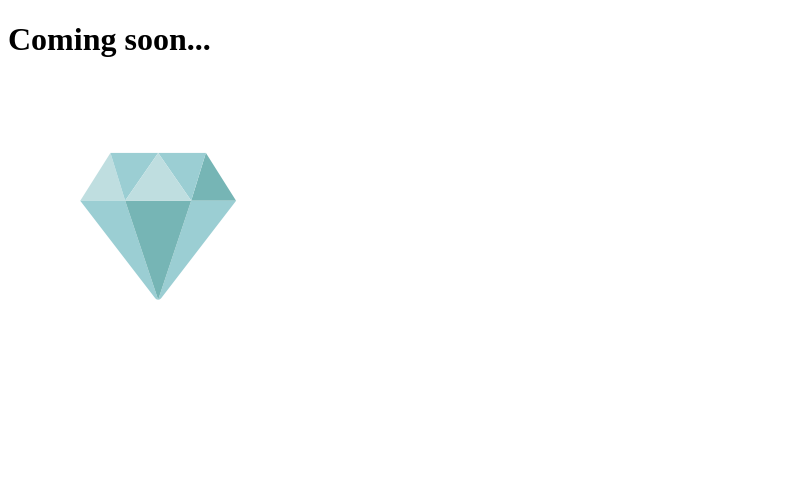
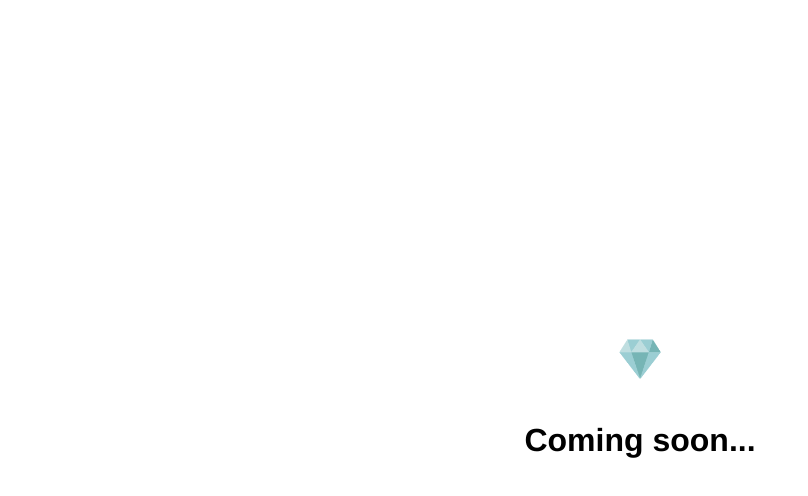
Before and after one commit to gabibranco/git-101, a plain HTML site: page index.html in a window 1280 px wide. Shown: the whole page, without its empty margins (0-808 px from the left). Drawn offline with Linux system fonts and the light colour scheme.

Commit message:
Centered image and tagline

```diff
--- a/index.html
+++ b/index.html
@@ -1,10 +1,12 @@
 <!DOCTYPE html>
 <html>
 <head>
-	<title></title>
+	<link rel="stylesheet" href="style.css">
 </head>
 <body>
-	<h1>Coming soon...</h1>
-	<img src="diamond.png">
+	<div id="container">
+		<img id="logo" src="diamond.png" alt="">
+		<h1>Coming soon...</h1>
+	</div>
 </body>
 </html>
--- /dev/null
+++ b/style.css
@@ -0,0 +1,17 @@
+body {
+	margin: 0;
+	font-family: Helvetica;
+}
+
+#logo {
+	height: 80px;
+	width: 80px;
+}
+
+#container {
+	display: flex;
+	align-items: center;
+	justify-content: center;
+	height: 100vh;
+	flex-direction: column;
+}
```
